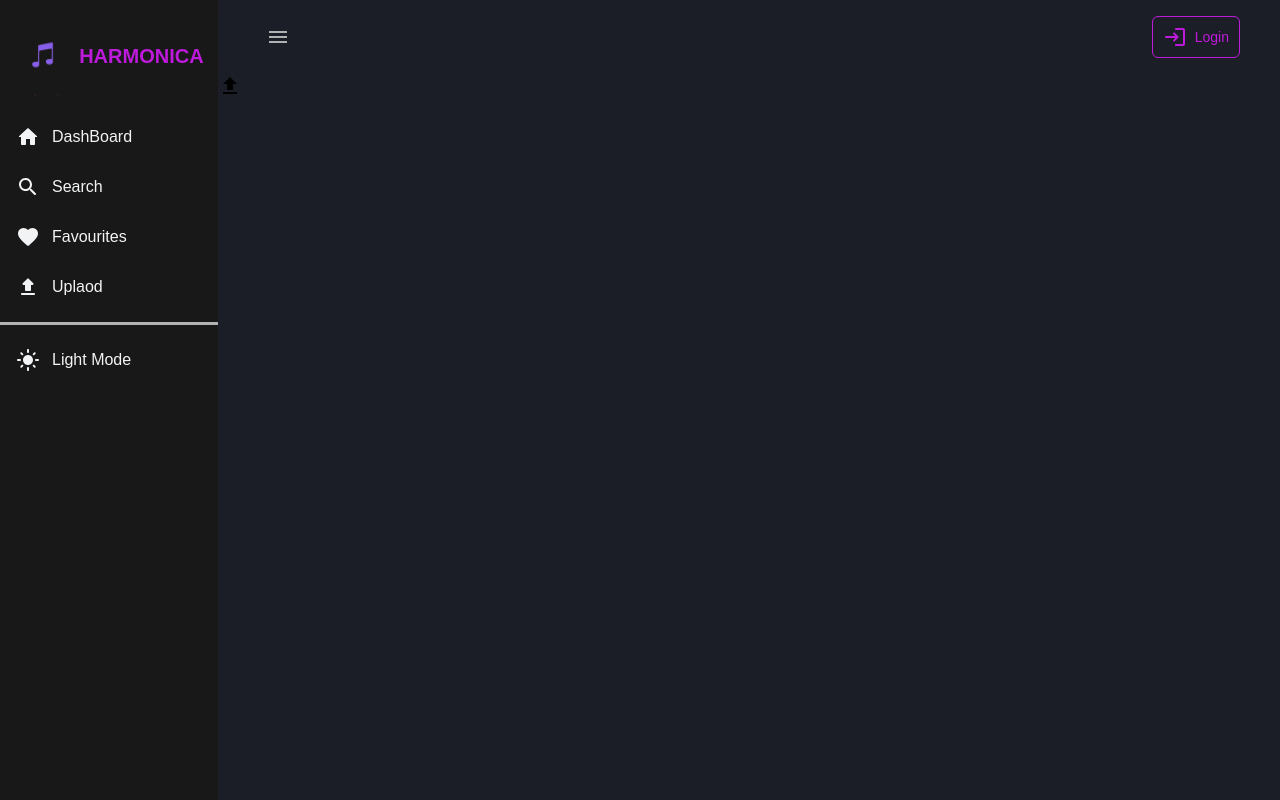
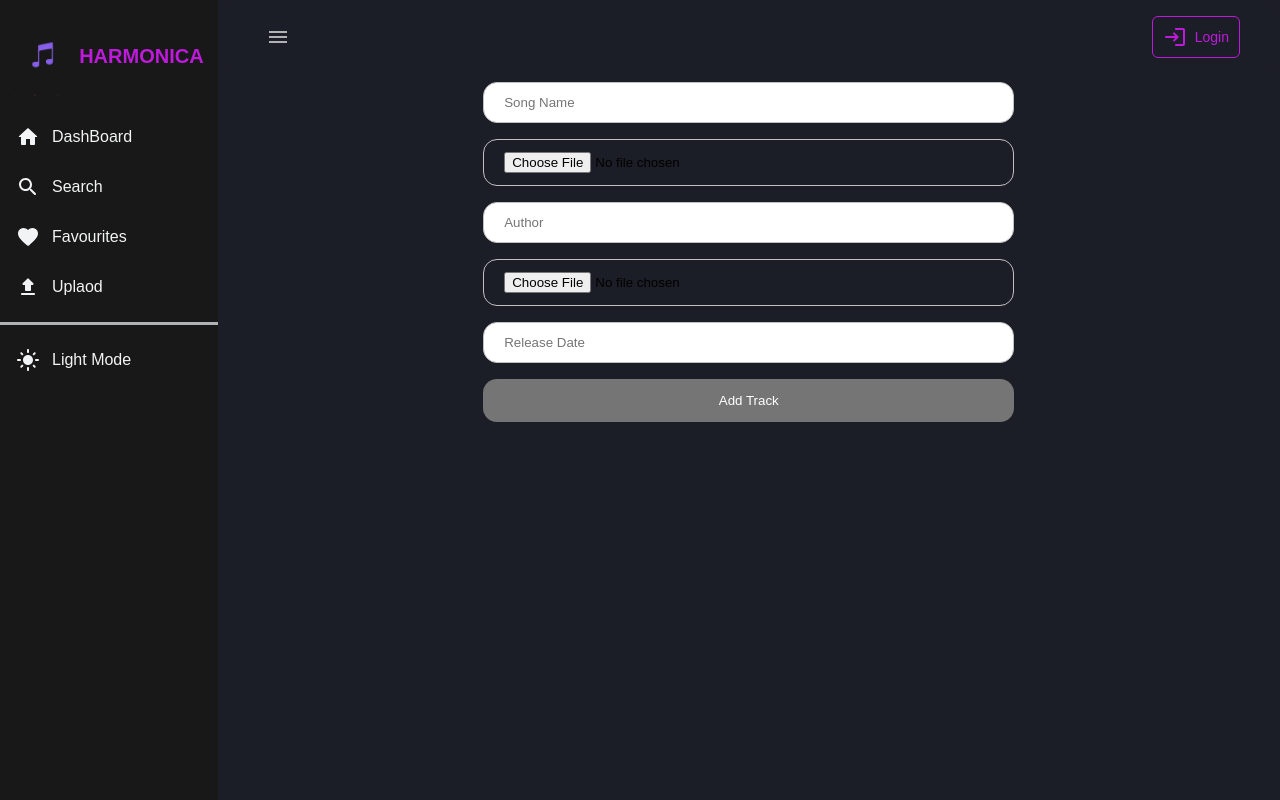
Before and after one commit to Amina-moon/HARMONIC, a React (Create React App) app: page /upload in a window 1280 px wide. Built offline with nearby package versions, Linux system fonts and the light colour scheme; a web font is replaced by a local one.

Commit message:
upload form updated

```diff
--- a/src/App.js
+++ b/src/App.js
@@ -10,7 +10,7 @@ import Profile from "./pages/Profile.jsx";
 import Search from "./pages/Search.jsx";
 import Displaymusic from "./pages/Displaymusic.jsx";
 import MusicPlayer from "./components/MusicPlayer";
-import { Upload } from "@mui/icons-material";
+import  Upload  from "./pages/Upload";
 
 const Container = styled.div`
   background: ${({ theme }) => theme.bgLight};
--- a/src/pages/Upload.jsx
+++ b/src/pages/Upload.jsx
@@ -1,9 +1,63 @@
-import React from 'react'
+import React from 'react';
+import styled from "styled-components";
+export const CreateFormContainer = styled.div`
+  display: flex;
+  flex-direction: column;
+  align-items:center;
 
-const Upload = () => {
+`;
+
+
+export const CreateFormInput = styled.input`
+
+  width: 50%;
+  padding: 12px 20px;
+  margin: 8px 0;
+  display: inline-block;
+  border: 1px solid silver;
+  border-radius: 14px;
+  box-sizing: border-box;
+
+`;
+
+export const CreateFormButton = styled.button`
+
+  margin-top: 10px;
+  padding: 5px 10px;
+  background-color:#757575 ;
+  border-radius: 5px;
+  color: white;
+  border: none;
+  width:10%;
+`;
+export const CreateFormSubmitButton=styled.button`
+ width: 50%;
+  background-color:#757575 ;
+  color: white;
+  padding: 14px 20px;
+  margin: 8px 0;
+  border: none;
+  border-radius: 14px;
+  cursor: pointer;
+  `
+
+const Create = () => {
+
   return (
-    <div>Upload</div>
-  )
-}
+    <div>
+      <CreateFormContainer>
+        <CreateFormInput type="text" id="songName" name="songName" placeholder="Song Name" />
+        <CreateFormInput  type="file" name="src" placeholder="Song File"/>
+          {/* <CreateFormButton>Upload Song File</CreateFormButton> */}
+        <CreateFormInput  type="text" name="author" placeholder="Author"/>
+        <CreateFormInput  type="file" name="thumbnail" placeholder="Image File" />
+          {/* <CreateFormButton>Upload Image File</CreateFormButton> */}
+        <CreateFormInput type="text" name="releaseDate" placeholder="Release Date"/>
+        <CreateFormSubmitButton>Add Track </CreateFormSubmitButton>
 
-export default Upload
+      </CreateFormContainer>
+    </div>
+  );
+};
+
+export default Create;
```
